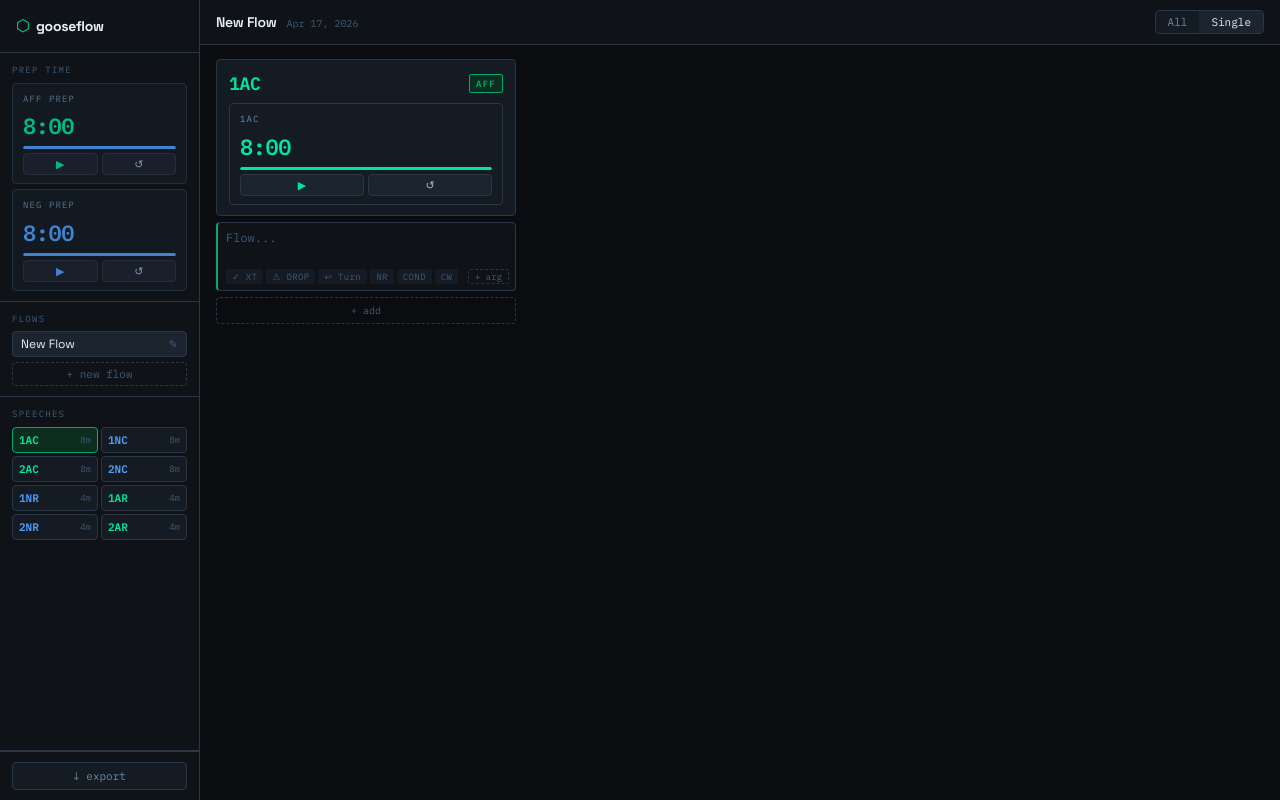
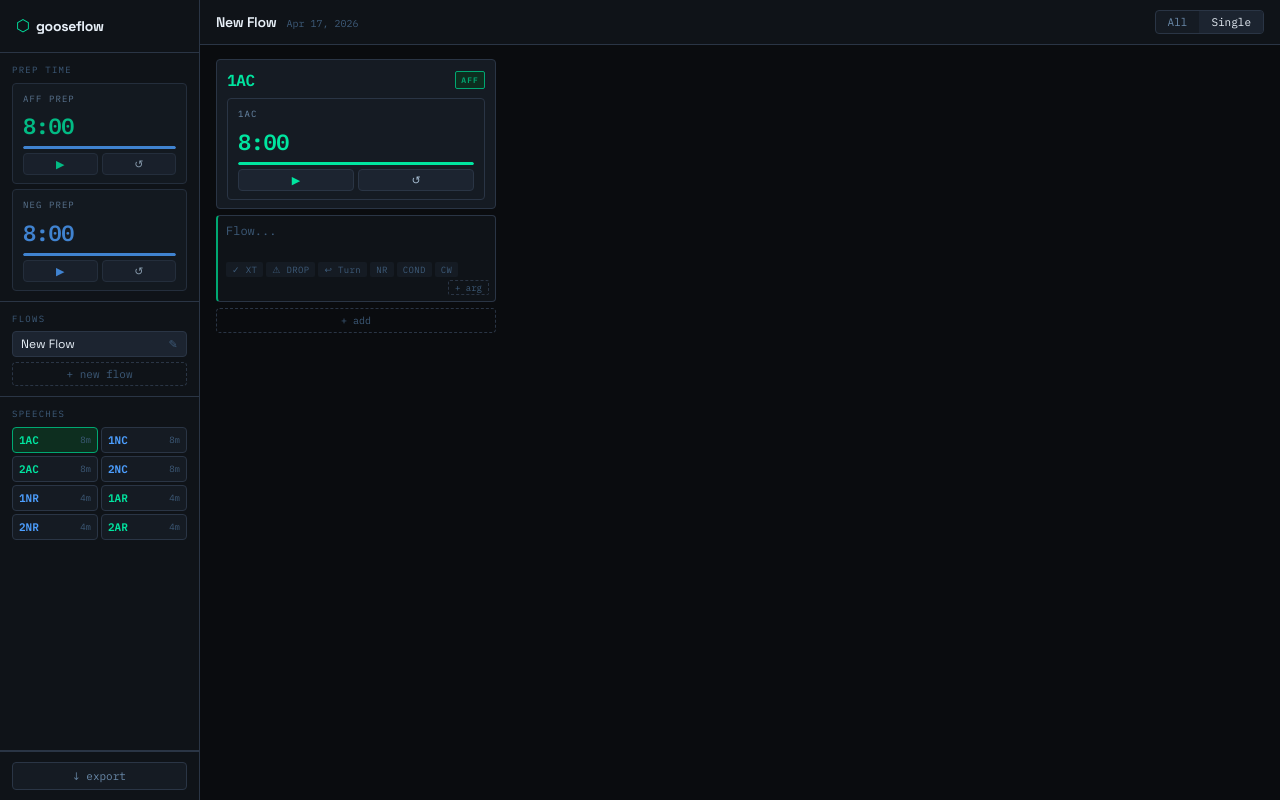
Before and after one commit to picklngoose/gooseflow, a React (Vite) app: page / in a window 1280 px wide. Built offline with nearby package versions, Linux system fonts and the light colour scheme.

Commit message:
Update SpeechColumn.module.css

```diff
--- a/SpeechColumn.module.css
+++ b/SpeechColumn.module.css
@@ -1,6 +1,6 @@
 .column {
-  min-width: 240px;
-  max-width: 300px;
+  min-width: 220px;
+  max-width: 280px;
   flex: 1;
   display: flex;
   flex-direction: column;
@@ -8,17 +8,11 @@
   height: 100%;
 }
 
-.column.cx {
-  min-width: 180px;
-  max-width: 220px;
-  opacity: 0.8;
-}
-
 .header {
   background: var(--bg-2);
   border: 1px solid var(--border);
   border-radius: var(--radius);
-  padding: 10px 12px;
+  padding: 8px 10px;
   display: flex;
   flex-direction: column;
   gap: 6px;
@@ -33,7 +27,7 @@
 
 .label {
   font-family: var(--font-mono);
-  font-size: 18px;
+  font-size: 16px;
   font-weight: 600;
   letter-spacing: -0.02em;
 }
@@ -43,9 +37,9 @@
 
 .side {
   font-family: var(--font-mono);
-  font-size: 9px;
+  font-size: 8px;
   letter-spacing: 0.14em;
-  padding: 2px 6px;
+  padding: 2px 5px;
   border-radius: 2px;
   font-weight: 600;
 }
@@ -62,13 +56,6 @@
   border: 1px solid var(--accent-neg-dim);
 }
 
-.desc {
-  font-size: 10px;
-  color: var(--text-2);
-  font-family: var(--font-mono);
-  letter-spacing: 0.02em;
-}
-
 .cells {
   display: flex;
   flex-direction: column;
@@ -81,7 +68,7 @@
 .addCell {
   font-family: var(--font-mono);
   font-size: 10px;
-  padding: 6px;
+  padding: 5px;
   border: 1px dashed var(--border);
   border-radius: var(--radius);
   color: var(--text-3);
```
